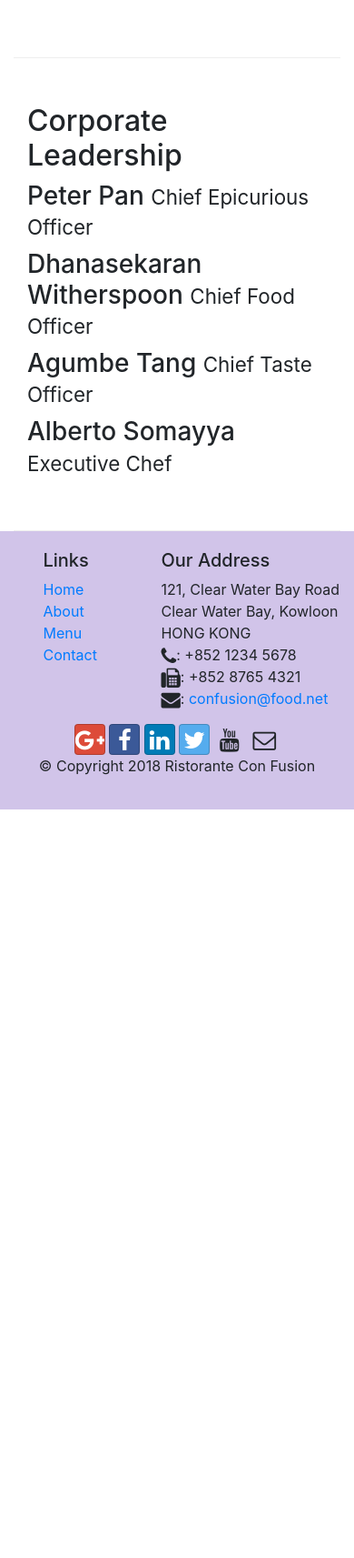
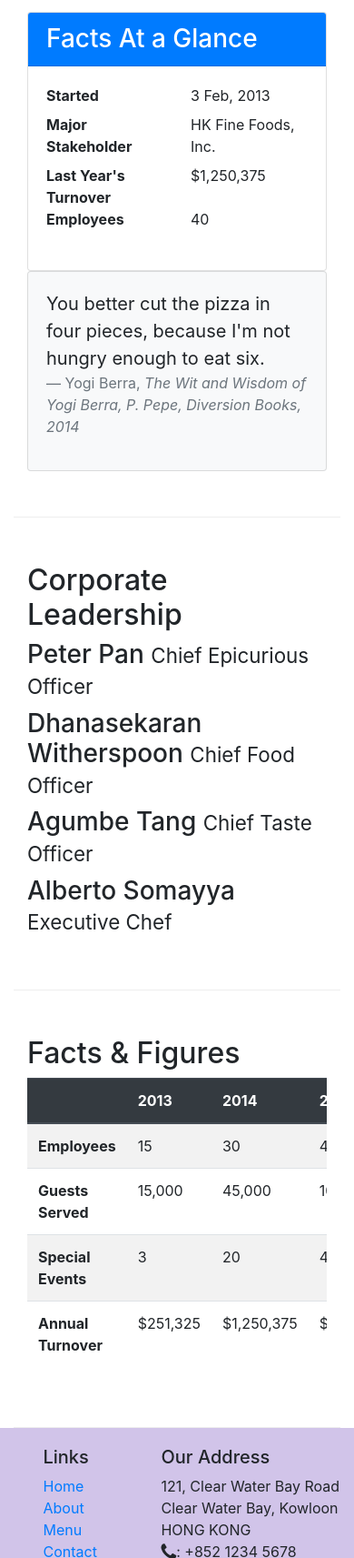
Before and after one commit to noahmangahas/confusion, a website: page aboutus.html in a window 390 px wide. Shown: the part 1036-2749 px from the top of the page at 91% size. Before the commit the page ends 1926 px from the top, so only its background shows below. Drawn offline with nearby package versions, Linux system fonts and the light colour scheme.

Commit message:
tables and cards

```diff
--- a/aboutus.html
+++ b/aboutus.html
@@ -67,8 +67,33 @@
           in Hong Kong. Featuring four of the best three-star Michelin chefs in the world, you never know what will arrive on your plate the next time you visit us.</p>
         <p>The restaurant traces its humble beginnings to <em>The Frying Pan</em>, a successful chain started by our CEO, Mr. Peter Pan, that featured for the first time the world's best cuisines in a pan.</p>
       </div>
-    </div>
-    <div>
+      <div class="col-sm">
+        <div class="card">
+          <h3 class="card-header bg-primary text-white">Facts At a Glance</h3>
+          <div class="card-body">
+            <dl class="row">
+              <dt class="col-6">Started</dt>
+              <dd class="col-6">3 Feb, 2013</dd>
+              <dt class="col-6">Major Stakeholder</dt>
+              <dd class="col-6">HK Fine Foods, Inc.</dd>
+              <dt class="col-6">Last Year's Turnover</dt>
+              <dd class="col-6">$1,250,375</dd>
+              <dt class="col-6">Employees</dt>
+              <dd class="col-6">40</dd>
+            </dl>
+          </div>
+        </div>
+      </div>
+      <div class="col-12">
+        <div class="card card-body bg-light">
+          <blockquote class="blockquote">
+            <p class="mb-0">You better cut the pizza in four pieces, because I'm not hungry enough to eat six.</p>
+            <footer class="blockquote-footer">Yogi Berra,
+              <cite title="Source Title">The Wit and Wisdom of Yogi Berra, P. Pepe, Diversion Books, 2014</cite>
+            </footer>
+          </blockquote>
+        </div>
+      </div>
     </div>
 
     <div class="row row-content">
@@ -87,6 +112,52 @@
         <h3>Alberto Somayya <small>Executive Chef</small></h3>
         <p class="d-none d-sm-block">Award winning three-star Michelin chef with wide International experience having worked closely with whos-who in the culinary world, he specializes in creating mouthwatering Indo-Italian fusion experiences. He
           says, <em>Put together the cuisines from the two craziest cultures, and you get a winning hit! Amma Mia!</em></p>
+      </div>
+    </div>
+    <div class="row row-content">
+      <div class="col-12 col-sm-9">
+        <h2>Facts &amp; Figures</h2>
+        <div class="table-responsive">
+          <table class="table table-striped">
+            <thead class="thead-dark">
+              <tr>
+                <th>&nbsp;</th>
+                <th>2013</th>
+                <th>2014</th>
+                <th>2015</th>
+              </tr>
+            </thead>
+            <tbody>
+              <tr>
+                <th>Employees</th>
+                <td>15</td>
+                <td>30</td>
+                <td>40</td>
+              </tr>
+              <tr>
+                <th>Guests Served</th>
+                <td>15,000</td>
+                <td>45,000</td>
+                <td>100,000</td>
+              </tr>
+              <tr>
+                <th>Special Events</th>
+                <td>3</td>
+                <td>20</td>
+                <td>45</td>
+              </tr>
+              <tr>
+                <th>Annual Turnover</th>
+                <td>$251,325</td>
+                <td>$1,250,375</td>
+                <td>$3,000,000</td>
+              </tr>
+            </tbody>
+          </table>
+        </div>
+      </div>
+      <div class="col-12 col-sm-3">
+
       </div>
     </div>
   </div>
```
